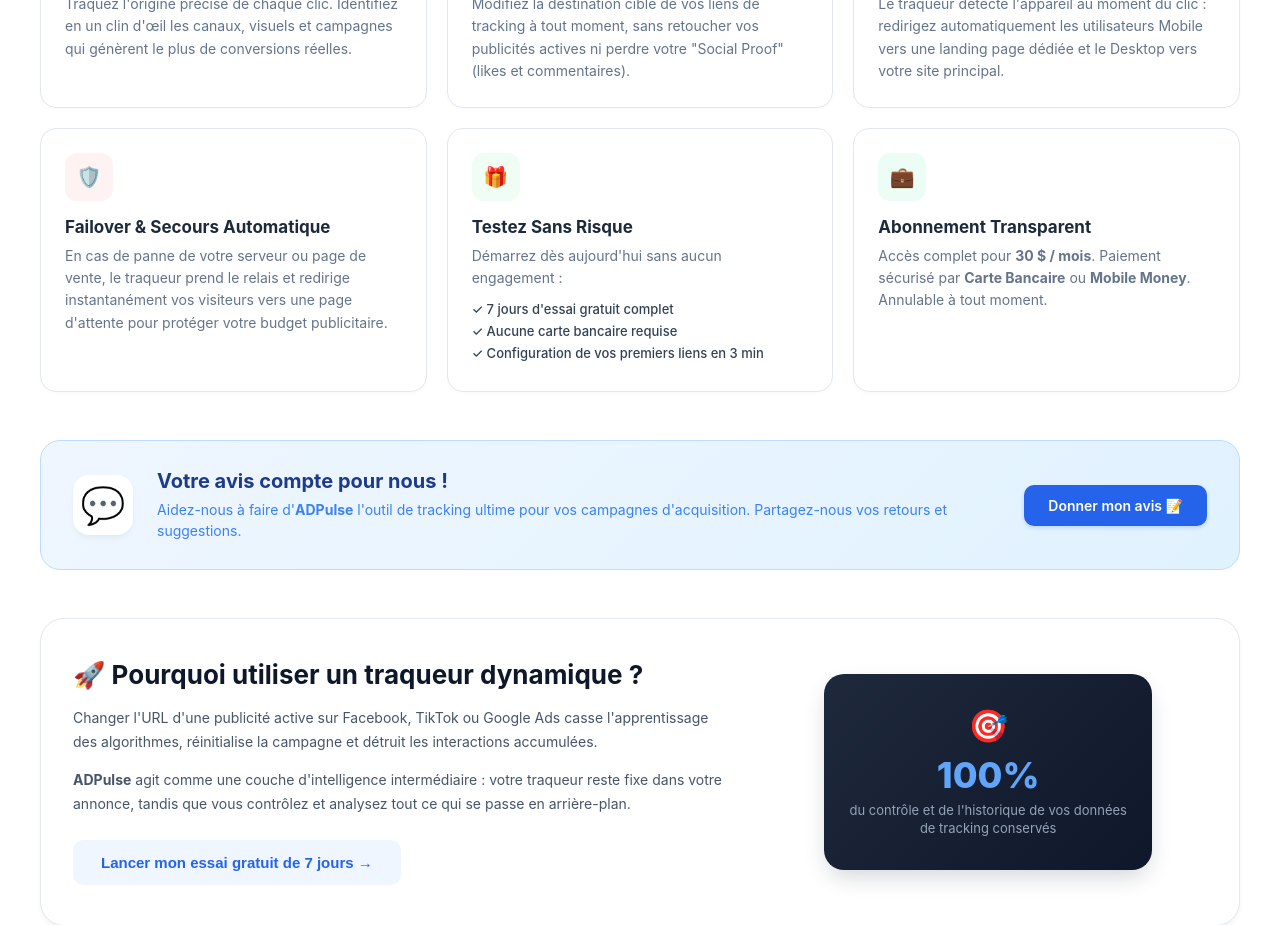
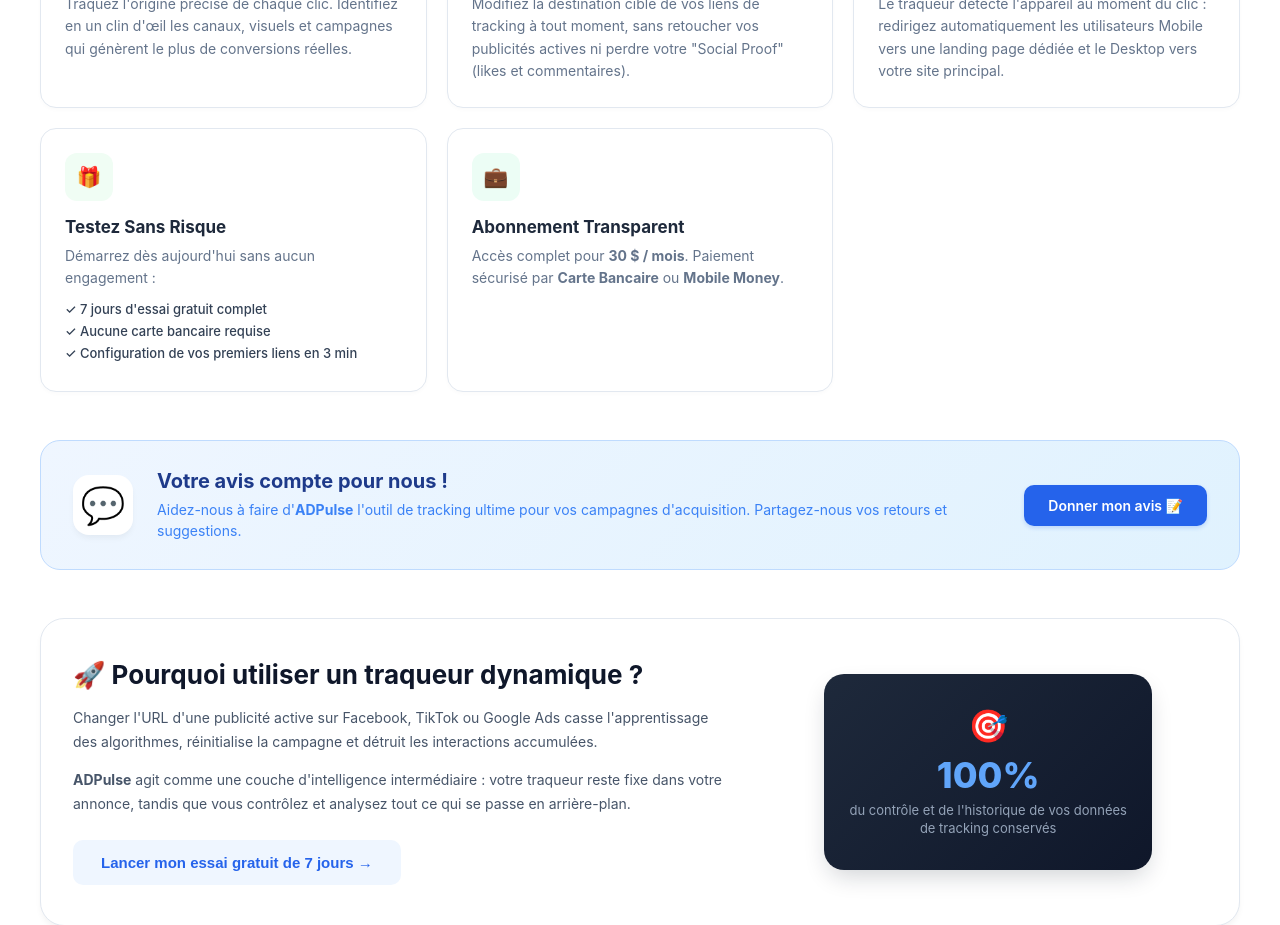
Before and after one commit to joelcinkenke2009-dotcom/FrontendTrackerLink, a Vue app: page / in a window 1280 px wide. Shown: the part 820-1745 px from the top of the page. Built offline with nearby package versions, Linux system fonts and the light colour scheme; no server answers.

Commit message:
Remove failover feature card from About.vue
Removed the failover feature card from the About section.

```diff
--- a/src/components/About.vue
+++ b/src/components/About.vue
@@ -75,15 +75,6 @@ const started = () => {
           </p>
         </div>
 
-        <!-- Carte 4 -->
-        <div class="feature-card">
-          <div class="icon-wrapper red-bg">🛡️</div>
-          <h3 class="feature-title">Failover & Secours Automatique</h3>
-          <p class="feature-text">
-            En cas de panne de votre serveur ou page de vente, le traqueur prend le relais et redirige instantanément vos visiteurs vers une page d'attente pour protéger votre budget publicitaire.
-          </p>
-        </div>
-
         <!-- Carte 5 : Offre Découverte -->
         <div class="feature-card highlight-card">
           <div class="icon-wrapper green-bg">🎁</div>
@@ -101,7 +92,7 @@ const started = () => {
           <div class="icon-wrapper emerald-bg">💼</div>
           <h3 class="feature-title">Abonnement Transparent</h3>
           <p class="feature-text">
-            Accès complet pour <strong>30 $ / mois</strong>. Paiement sécurisé par <strong>Carte Bancaire</strong> ou <strong>Mobile Money</strong>. Annulable à tout moment.
+            Accès complet pour <strong>30 $ / mois</strong>. Paiement sécurisé par <strong>Carte Bancaire</strong> ou <strong>Mobile Money</strong>.
           </p>
         </div>
       </div>
```
